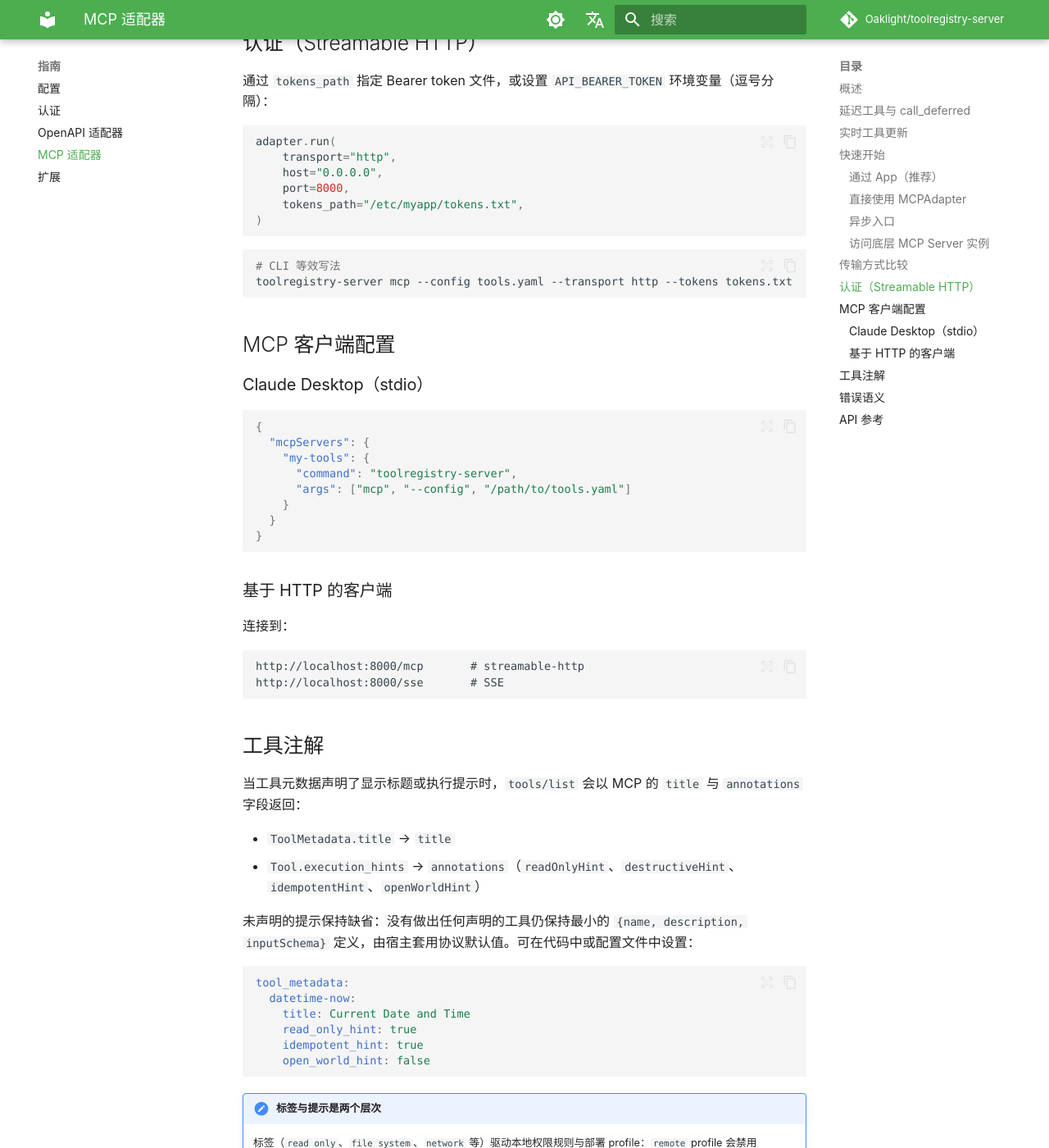
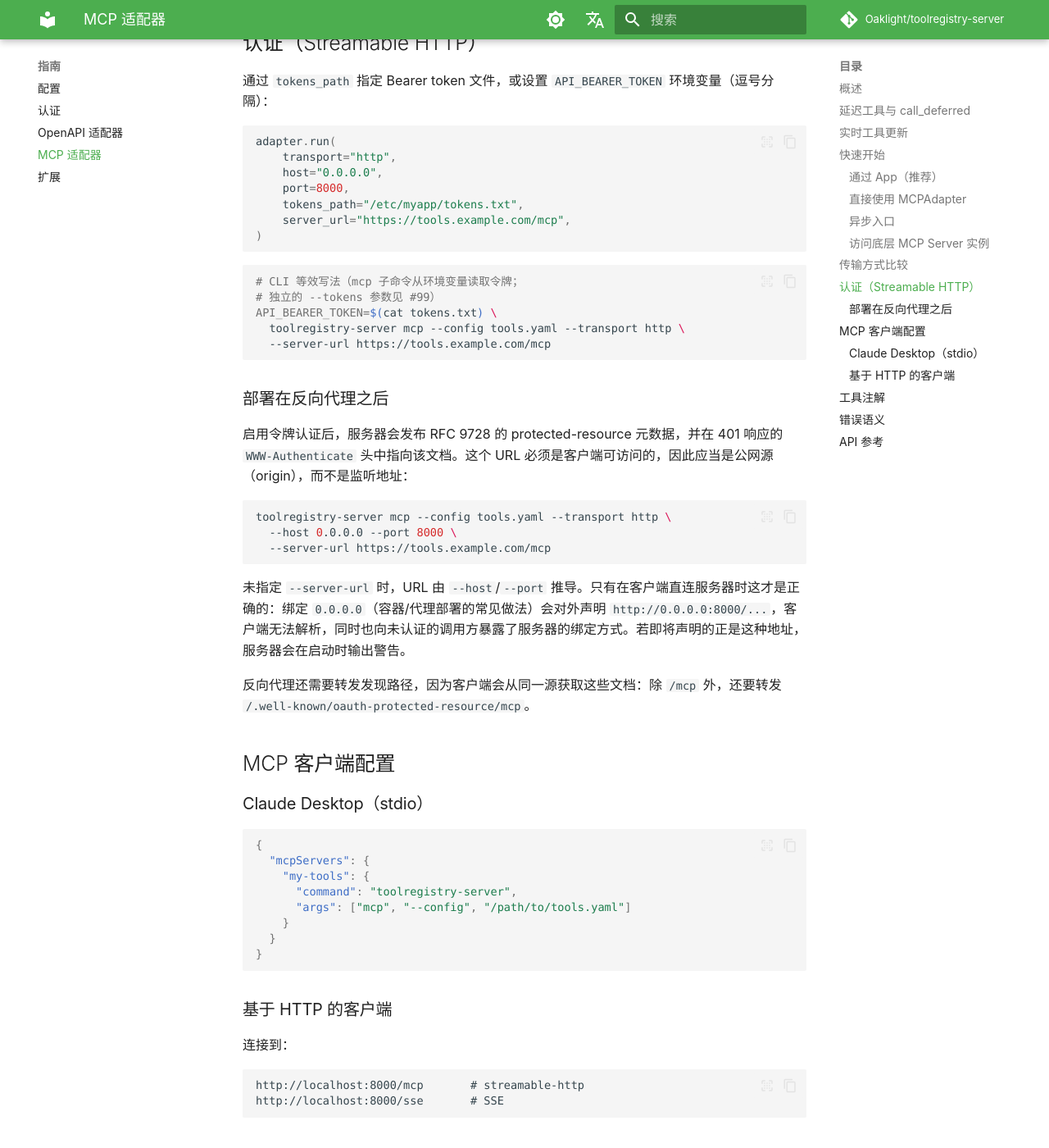
Before and after one commit to Oaklight/toolregistry-server, an MkDocs documentation site: the page built from docs/guides/mcp.md, in a window 1280 px wide and 1400 px high, scrolled down 2648 px. Shown: the whole window at 82% size. Built offline with MkDocs 1.6.1 and Material for MkDocs 9.7.7, drawn with Linux system fonts in a browser that asks for light colours; some web fonts are replaced; comment, search, counter and statistics services are not loaded.

Commit message:
docs: 说明反向代理下的 --server-url（#78）

````diff
--- a/docs/guides/mcp.md
+++ b/docs/guides/mcp.md
@@ -105,13 +105,31 @@ adapter.run(
     host="0.0.0.0",
     port=8000,
     tokens_path="/etc/myapp/tokens.txt",
+    server_url="https://tools.example.com/mcp",
 )
 ```
 
 ```bash
-# CLI 等效写法
-toolregistry-server mcp --config tools.yaml --transport http --tokens tokens.txt
+# CLI 等效写法（mcp 子命令从环境变量读取令牌；
+# 独立的 --tokens 参数见 #99）
+API_BEARER_TOKEN=$(cat tokens.txt) \
+  toolregistry-server mcp --config tools.yaml --transport http \
+  --server-url https://tools.example.com/mcp
 ```
+
+### 部署在反向代理之后
+
+启用令牌认证后，服务器会发布 RFC 9728 的 protected-resource 元数据，并在 401 响应的 `WWW-Authenticate` 头中指向该文档。这个 URL 必须是客户端可访问的，因此应当是公网源（origin），而不是监听地址：
+
+```bash
+toolregistry-server mcp --config tools.yaml --transport http \
+  --host 0.0.0.0 --port 8000 \
+  --server-url https://tools.example.com/mcp
+```
+
+未指定 `--server-url` 时，URL 由 `--host`/`--port` 推导。只有在客户端直连服务器时这才是正确的：绑定 `0.0.0.0`（容器/代理部署的常见做法）会对外声明 `http://0.0.0.0:8000/...`，客户端无法解析，同时也向未认证的调用方暴露了服务器的绑定方式。若即将声明的正是这种地址，服务器会在启动时输出警告。
+
+反向代理还需要转发发现路径，因为客户端会从同一源获取这些文档：除 `/mcp` 外，还要转发 `/.well-known/oauth-protected-resource/mcp`。
 
 ## MCP 客户端配置
 
````
Also changed, not shown: docs/changelog.md (+1 -0 lines).
